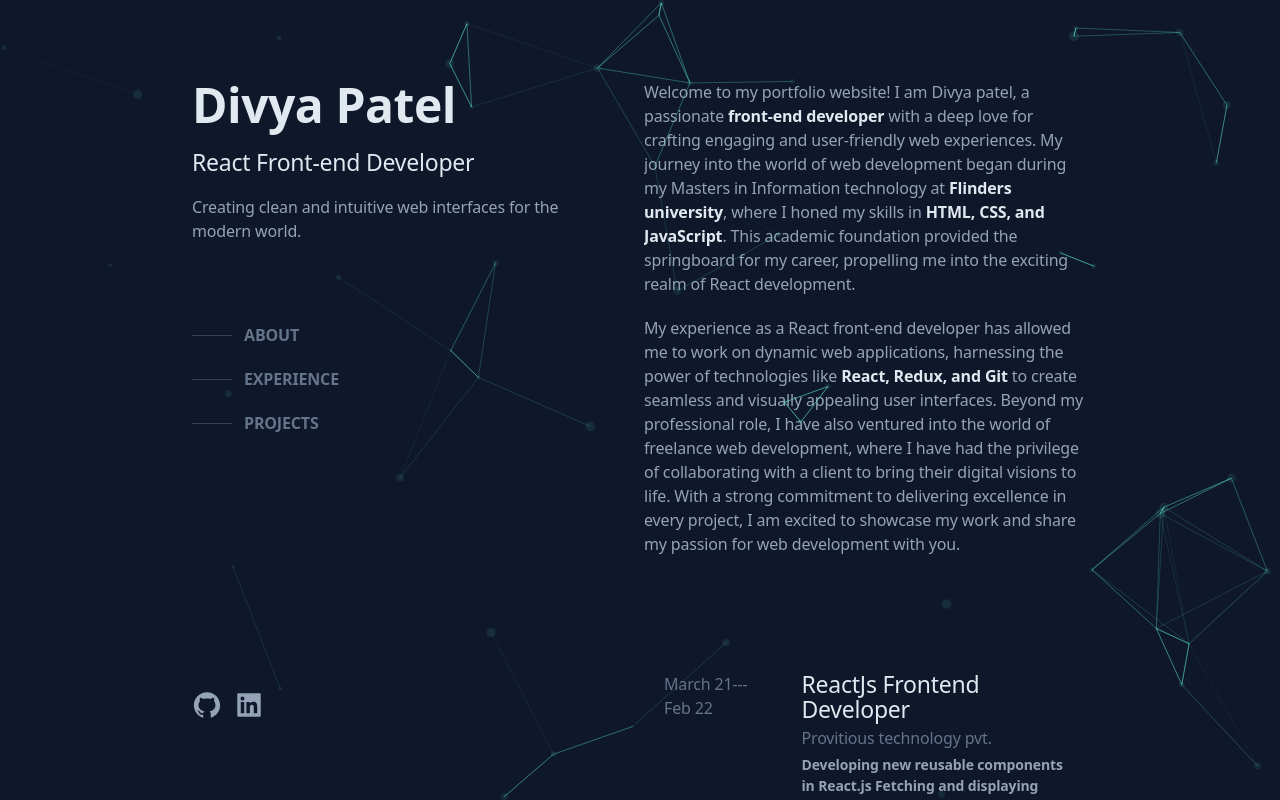
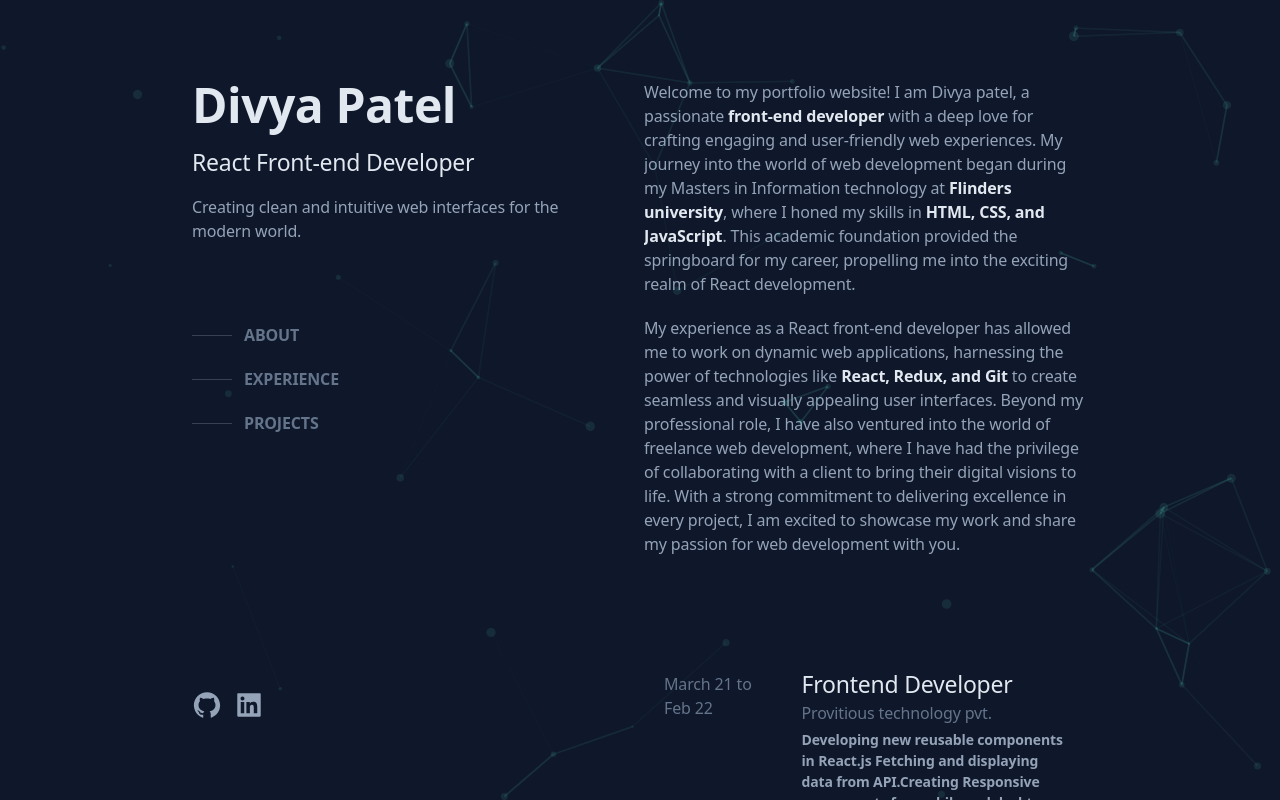
Before and after one commit to Divyapatel417/new-portfolio, a React (Create React App) app: page / in a window 1280 px wide. Built offline with nearby package versions, Linux system fonts and the light colour scheme.

Commit message:
few small improvements

```diff
--- a/src/App.js
+++ b/src/App.js
@@ -2,8 +2,7 @@ import About from "./components/About";
 import Experience from "./components/Experience";
 import Introduction from "./components/Introduction";
 import Links from "./components/Links";
-import Particles from "react-tsparticles";
-import { loadFull } from "tsparticles";
+import Particleeffect from "./components/Particleeffect";
 
 import Projects from "./components/Projects";
 import Routing from "./components/Routing";
@@ -13,95 +12,13 @@ function App() {
     console.log("in function");
     document.getElementById(pos).scrollIntoView();
   };
-  const particlesInit = async (main) => {
-    console.log(main);
-    await loadFull(main);
-  };
+
   return (
     <div className=" font-sans bg-darkblue">
-          <Particles
-           init={particlesInit}
-        options={{
-          fpsLimit: 60,
-          interactivity: {
-            events: {
-              onClick: {
-                enable: true,
-                mode: "push",
-              },
-              onHover: {
-                enable: true,
-                mode: "repulse",
-              },
-              resize: true,
-            },
-            modes: {
-              bubble: {
-                distance: 400,
-                duration: 2,
-                opacity: 0.8,
-                size: 40,
-              },
-              push: {
-                quantity: 4,
-              },
-              repulse: {
-                distance: 200,
-                duration: 0.4,
-              },
-            },
-          },
-          particles: {
-            color: {
-              value: '#5eead4',
-            },
-            lineLinked: {
-              color: {
-                value: '#5eead4',
-              },
-              distance: 150,
-              enable: true,
-              opacity: 0.5,
-              width: 1,
-            },
-            collisions: {
-              enable: true,
-            },
-            move: {
-              direction: "none",
-              enable: true,
-              outMode: "bounce",
-              random: true,
-              speed: 3,
-              straight: true,
-            },
-            number: {
-              density: {
-                enable: true,
-                value_area: 1500,
-              },
-              value: 80,
-            },
-            opacity: {
-              value: 0.1,
-            },
-            shape: {
-              type: "circle",
-            },
-            size: {
-              random: true,
-              value: 5,
-            },
-          },
-          detectRetina: true,
-        }}>
-      </Particles>
+      <Particleeffect></Particleeffect>
 
       <div className=" lg:px-48 sm:px-6 lg:h-screen flex lg:flex-row sm:flex-col gap-2 sm:overflow-scroll sm:h-screen no-scrollbar">
-
-
         <div className=" lg:pt-20 sm:pt-20 flex flex-col w-1/2 sm:w-full lg:justify-between sm:justify-normal pb-20">
-
           <div>
             <Introduction></Introduction>
 
--- /dev/null
+++ b/src/components/Particleeffect.js
@@ -0,0 +1,91 @@
+import React from 'react'
+import Particles from "react-tsparticles";
+import { loadFull } from "tsparticles";
+const Particleeffect = () => {
+    const particlesInit = async (main) => {
+        console.log(main);
+        await loadFull(main);
+      };
+  return (
+
+    <div><Particles
+    init={particlesInit}
+ options={{
+   fpsLimit: 60,
+   interactivity: {
+     events: {
+       onClick: {
+         enable: true,
+         mode: "push",
+       },
+       onHover: {
+         enable: true,
+         mode: "repulse",
+       },
+       resize: true,
+     },
+     modes: {
+       bubble: {
+         distance: 400,
+         duration: 2,
+         opacity: 0.8,
+         size: 40,
+       },
+       push: {
+         quantity: 9,
+       },
+       repulse: {
+         distance: 200,
+         duration: 0.4,
+       },
+     },
+   },
+   particles: {
+     color: {
+       value: '#5eead4',
+     },
+     lineLinked: {
+       color: {
+         value: '#5eead4',
+       },
+       distance: 150,
+       enable: true,
+       opacity: 0.2,
+       width: 1.8,
+     },
+     collisions: {
+       enable: true,
+     },
+     move: {
+       direction: "none",
+       enable: true,
+       outMode: "bounce",
+       random: true,
+       speed: 3,
+       straight: true,
+     },
+     number: {
+       density: {
+         enable: true,
+         value_area: 1500,
+       },
+       value: 80,
+     },
+     opacity: {
+       value: 0.1,
+     },
+     shape: {
+       type: "circle",
+     },
+     size: {
+       random: true,
+       value: 5,
+     },
+   },
+   detectRetina: true,
+ }}>
+</Particles> </div>
+  )
+}
+
+export default Particleeffect
--- a/src/config/staticdata.js
+++ b/src/config/staticdata.js
@@ -3,21 +3,21 @@ import tasklist from "../assets/tasklist.png";
 import edgetech from "../assets/edgetech.png";
 export const ExperienceData = [
   {
-    time: "March 21---Feb 22",
-    title: "ReactJs Frontend Developer",
+    time: "March 21 to Feb 22",
+    title: "Frontend Developer",
     company: "Provitious technology pvt.",
     desc: "Developing new reusable components in React.js Fetching and displaying data from API.Creating Responsive components for mobile and desktop users. Created multiple Reusable components with HTML, CSS3, JavaScript. Used Redux to manage all states in project. ",
-    skills: ["ReactJs", "Html", "Css", "git", "redux", "javascript"],
+    skills: ["ReactJs", "Html", "Css3", "git", "redux", "javascript","Typescript"],
   },
   {
-    time: "Apr 20---July 20",
-    title: "Freelance",
-    company: "Linkedin",
+    time: "Apr 20 to July 20",
+    title: "Freelance Developer",
+    company: "Edgetech studio",
     desc: "I have developed and enhanced the company s website You can explore it at https://www.edgetech.studio/ ",
     skills: ["ReactJs", "Html", "Css", "git", "javascript"],
   },
   {
-    time: "Sept 19---Feb 20",
+    time: "Sept 19 to Feb 20",
     title: "Machine learning Intern",
     company: "Bhaskaracharya National Institute for Space Applications",
     desc: "We tackle every problem with full energy and enthusiasm, and always exceed expectations.",
@@ -33,7 +33,7 @@ export const ProjectsData = [
     title: "EdgeTech company site",
     desc: "I collaborated with the company's designer to revamp and modernize their website, enhancing its visual appeal and user experience. ",
     imgsrc: edgetech,
-    skills: ["ReactJs", "Html", "Scss", "git", "javascript"],
+    skills: ["ReactJs", "Html", "Sass", "git", "javascript","MaterialUi"],
   },
   {
     title: "My portfolio",
@@ -45,6 +45,6 @@ export const ProjectsData = [
     title: "Task list manager",
     desc: 'Collaborated with a team of three peers to design and develop an innovative task list management website equipped with a range of features including tasks, priorities, flags, groups, and projects. The tasklist aslo had feature of searching, filtering and sorting." ',
     imgsrc: tasklist,
-    skills: ["Html", "css", "git", "javascript"],
+    skills: ["Html", "css3", "git", "javascript"],
   },
 ];
```
